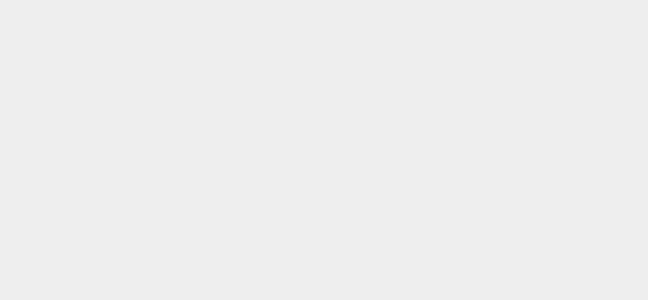
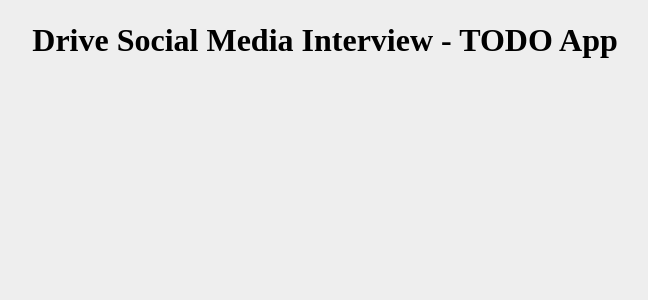
Before and after one commit to CameronBrouk/todo-list, a React (Create React App) app: page / in a window 1280 px wide. Shown: the top 300 px of the page, without its empty margins (315-963 px from the left). Built offline with nearby package versions, Linux system fonts and the light colour scheme; the HTML template or start-up script is replaced by a standard one.

Commit message:
add TodoList component to App component

```diff
--- a/src/App.tsx
+++ b/src/App.tsx
@@ -1,9 +1,17 @@
 import React from 'react'
+import { Container } from '@material-ui/core'
+import { TodoList } from './TodoList/components/TodoList'
 
 function App() {
   return (
     <div>
-      <header className='App-header'></header>
+      <header>
+        <h1>Drive Social Media Interview - TODO App</h1>
+      </header>
+
+      <Container maxWidth='sm'>
+        <TodoList />
+      </Container>
     </div>
   )
 }
```
